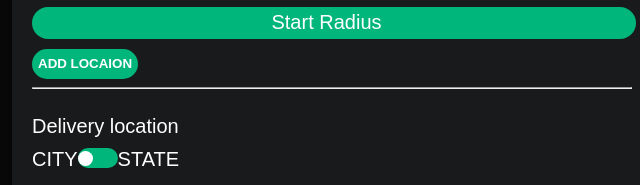
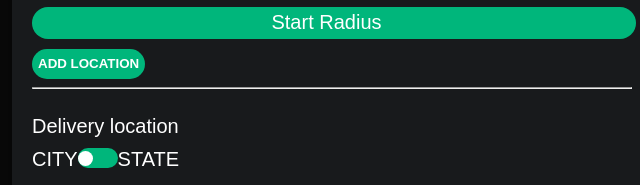
Before and after one commit to 9FreshMan/Search, a plain HTML site: page index.html in a window 1280 px wide. Shown: the part 280-465 px from the top of the page, 308-948 px from the left. Drawn offline with nearby package versions, Linux system fonts and the light colour scheme; a script that the page names is missing.

Commit message:
Update index.html

```diff
--- a/index.html
+++ b/index.html
@@ -79,7 +79,7 @@
             <datalist id="search-datalist" size="2"></datalist>
             <input type="number" id="start-location-radius" name="start-location-radius" placeholder="Start Radius"
                 required>
-            <button type="button" onclick="addStartLocation()">ADD LOCAION</button>
+            <button type="button" onclick="addStartLocation()">ADD LOCATION</button>
         </div>
 
         <div id="start-locations-container">
```
